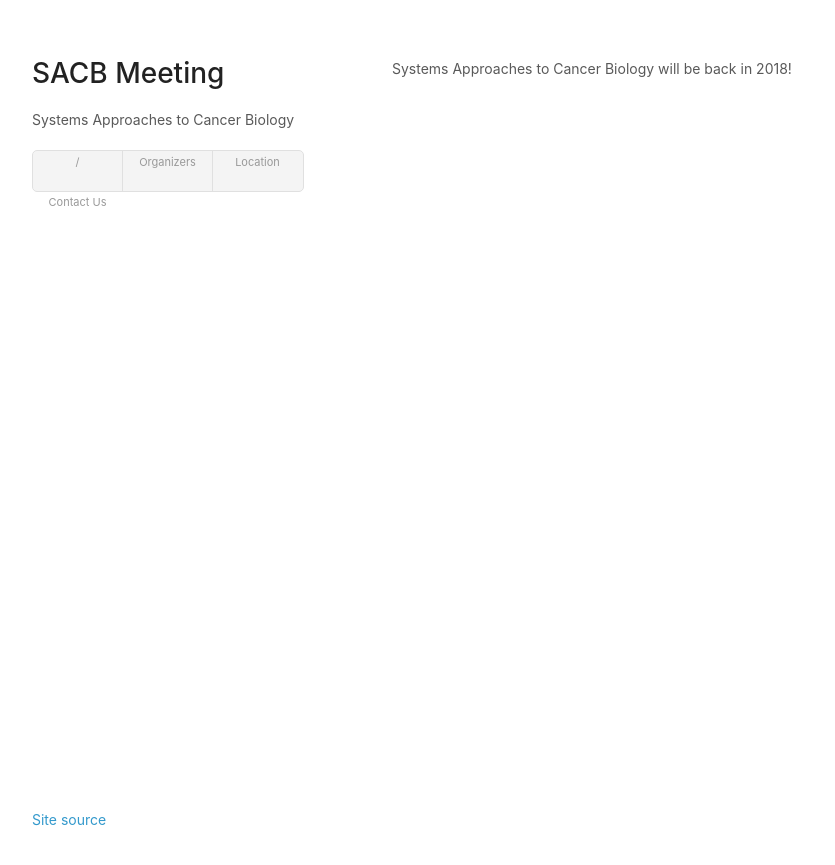
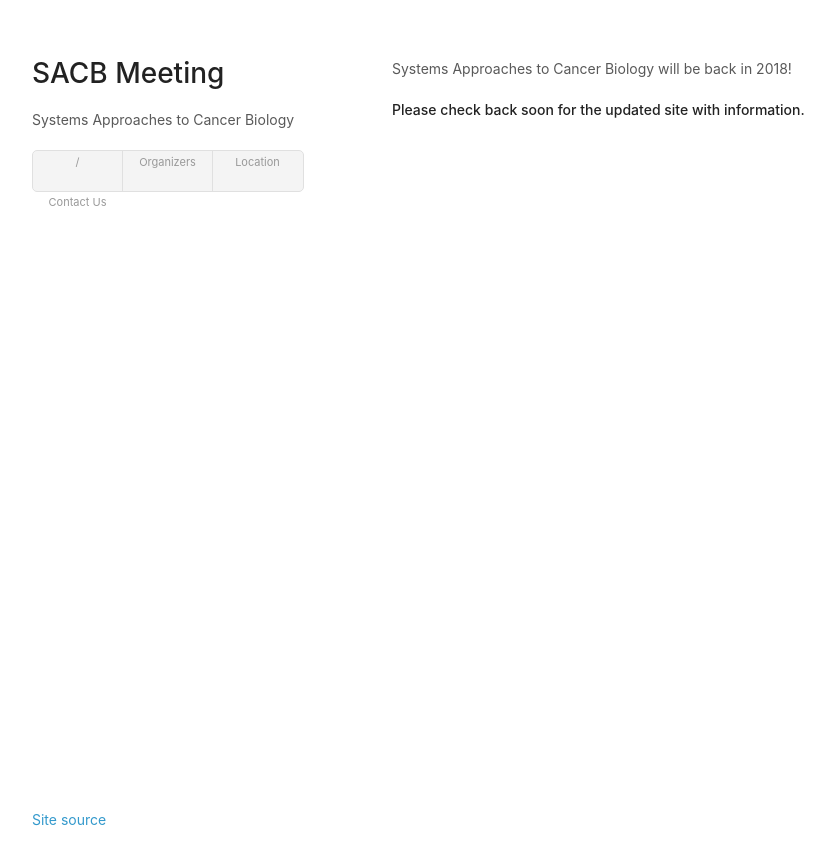
Before and after one commit to AECCSB/sacb-meeting, a Jekyll site: the page built from index.md, in a window 1280 px wide. Shown: the top 865 px of the page, without its empty margins (178-1013 px from the left). Built offline with Jekyll 4.4.1, drawn with Linux system fonts in a browser that asks for light colours.

Commit message:
Update index.md

```diff
--- a/index.md
+++ b/index.md
@@ -4,3 +4,5 @@ layout: default
 ---
 
 Systems Approaches to Cancer Biology will be back in 2018!
+
+**Please check back soon for the updated site with information.**
```
